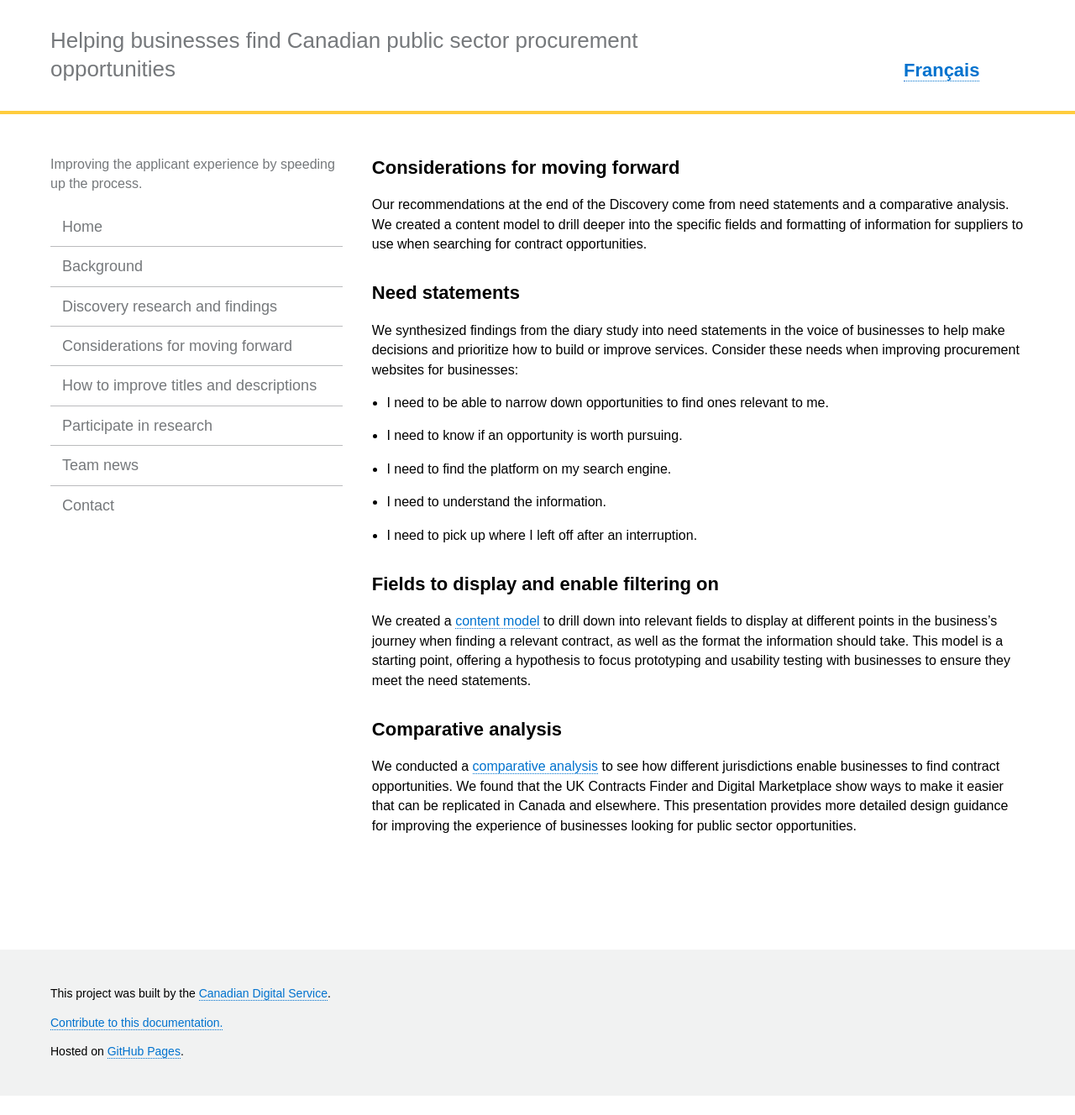
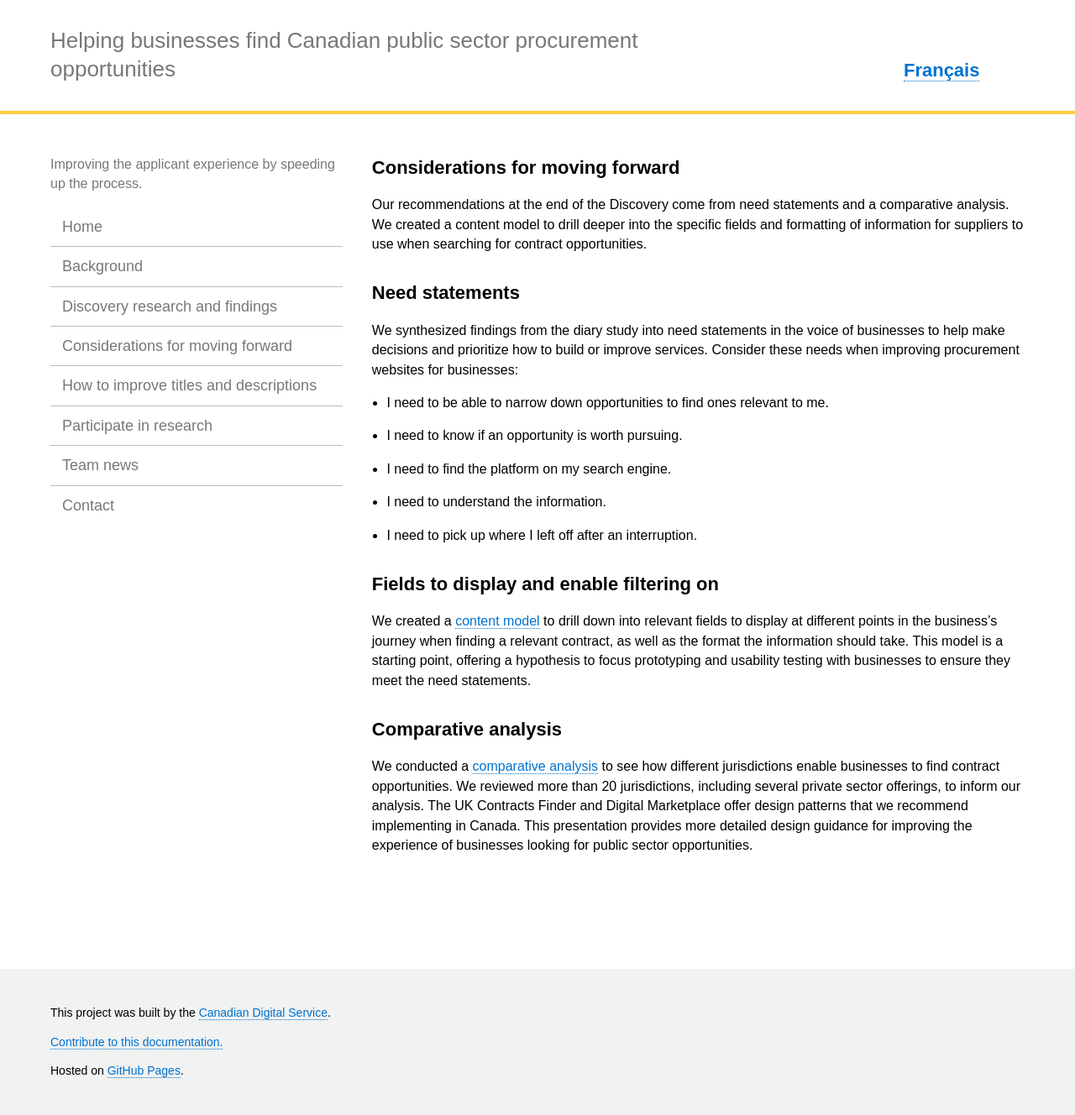
Before and after one commit to cds-snc/pspc-documentation, a Jekyll site: the page built from _pages/en/moving-forward.md, in a window 1280 px wide. Shown: the whole page at 84% size. Built offline with Jekyll 4.4.1, drawn with Linux system fonts in a browser that asks for light colours; before the commit the page ends 1305 px from its top, so only the background shows below that.

Commit message:
Update moving-forward.md

```diff
--- a/_pages/en/moving-forward.md
+++ b/_pages/en/moving-forward.md
@@ -20,4 +20,4 @@ We synthesized findings from the diary study into need statements in the voice o
 We created a [content model]({{ site.baseurl }}/assets/documents/FieldsToInclude.pdf) to drill down into relevant fields to display at different points in the business’s journey when finding a relevant contract, as well as the format the information should take. This model is a starting point, offering a hypothesis to focus prototyping and usability testing with businesses to ensure they meet the need statements.
 
 ## Comparative analysis
-We conducted a [comparative analysis]({{ site.baseurl }}/assets/documents/ComparativeAnalysisPublic.pdf) to see how different jurisdictions enable businesses to find contract opportunities. We found that the UK Contracts Finder and Digital Marketplace show ways to make it easier that can be replicated in Canada and elsewhere. This presentation provides more detailed design guidance for improving the experience of businesses looking for public sector opportunities.
+We conducted a [comparative analysis]({{ site.baseurl }}/assets/documents/ComparativeAnalysisPublic.pdf) to see how different jurisdictions enable businesses to find contract opportunities. We reviewed more than 20 jurisdictions, including several private sector offerings, to inform our analysis. The UK Contracts Finder and Digital Marketplace offer design patterns that we recommend implementing in Canada. This presentation provides more detailed design guidance for improving the experience of businesses looking for public sector opportunities.
```
